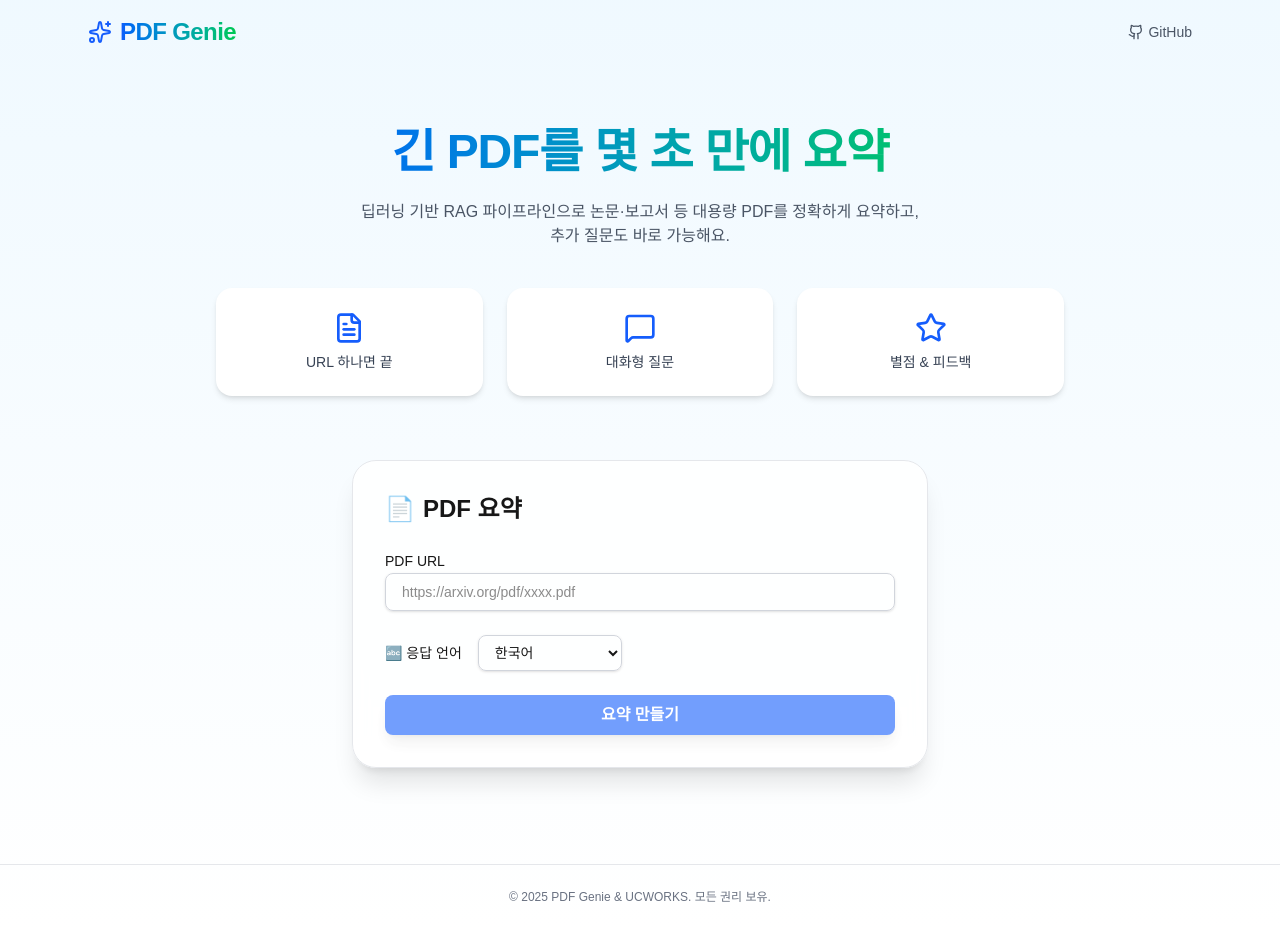
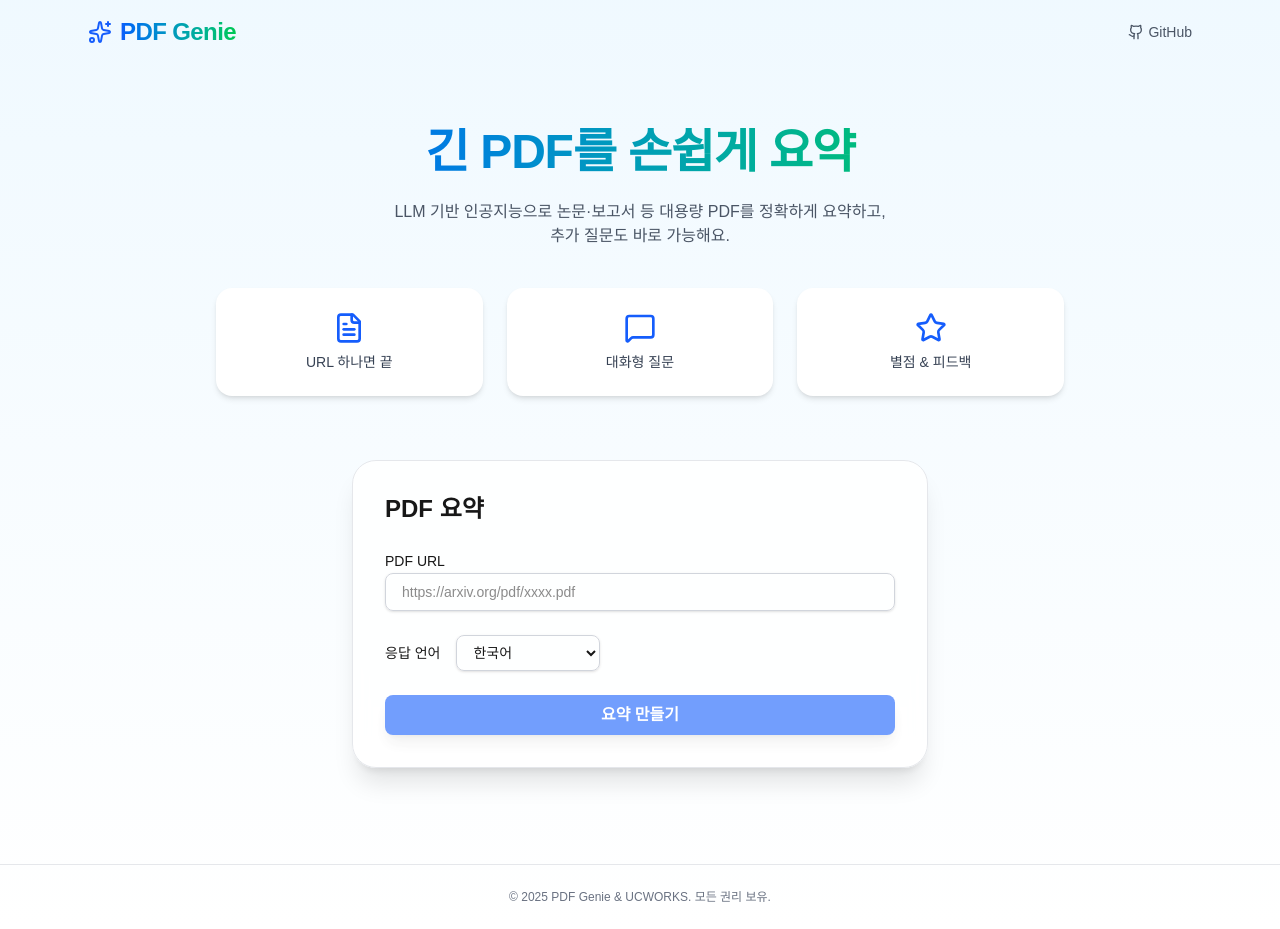
Before and after one commit to CODEHakR1234/ucware-llm-website, a Next.js app: page / in a window 1280 px wide. Built offline with nearby package versions, Linux system fonts and the light colour scheme.

Commit message:
changed some texts, removed imojis and added languages

```diff
--- a/src/app/page.tsx
+++ b/src/app/page.tsx
@@ -53,12 +53,12 @@
                      bg-clip-text text-transparent text-4xl font-extrabold tracking-tight
                      sm:text-5xl break-keep"
         >
-          긴&nbsp;PDF를<wbr /> 몇&nbsp;초&nbsp;만에<wbr /> 요약
+          긴&nbsp;PDF를<wbr /> 손쉽게<wbr /> 요약
         </h2>
 
         {/* 서브카피 — 반응형 <br> 로 데스크톱에서만 줄바꿈 */}
         <p className="mx-auto mt-6 max-w-2xl text-gray-600 dark:text-gray-300 break-keep">
-          딥러닝 기반 RAG 파이프라인으로 논문·보고서 등 대용량 PDF를 정확하게
+          LLM 기반 인공지능으로 논문·보고서 등 대용량 PDF를 정확하게
           요약하고,
           <br className="hidden sm:block" />
           <span className="font-medium">추가 질문</span>도 바로 가능해요.
--- a/src/components/PdfSummaryForm/FollowUpCard.tsx
+++ b/src/components/PdfSummaryForm/FollowUpCard.tsx
@@ -37,16 +37,13 @@
       {/* ── 입력 ── */}
       <div className="space-y-2">
         <h2 className="flex items-center gap-2 text-lg font-bold">
-          <span role="img" aria-label="chat">
-            💬
-          </span>{' '}
           추가 질문
         </h2>
         <div className="flex flex-col gap-2 sm:flex-row">
           <input
             value={q}
             onChange={e => setQ(e.target.value)}
-            placeholder="예: 결론을 한 문장으로 요약해줘"
+            placeholder="xxx가 뭐야?"
             className="flex-1 rounded-lg border border-gray-300 px-4 py-2 text-sm
                        shadow-sm focus:border-green-600 focus:outline-none
                        focus:ring focus:ring-green-200 dark:border-neutral-700
@@ -61,7 +58,7 @@
                        disabled:opacity-60"
           >
             {busy && <Spinner />}
-            <span>{busy ? '질문 중…' : '질문하기'}</span>
+            <span>{busy ? '답변 중…' : '질문하기'}</span>
           </button>
         </div>
       </div>
@@ -73,7 +70,7 @@
           className="flex-grow rounded-xl bg-gray-50 px-6 py-4 dark:bg-neutral-800/50"
         >
           <summary className="cursor-pointer text-sm font-medium">
-            🗒️ 추가 질문 기록
+            추가 질문 기록
           </summary>
           <div className="mt-4 max-h-[60vh] overflow-y-auto pr-1">
             <ul className="space-y-4 text-sm">
--- a/src/components/PdfSummaryForm/PdfSummaryForm.tsx
+++ b/src/components/PdfSummaryForm/PdfSummaryForm.tsx
@@ -6,10 +6,12 @@
 import FollowUpCard from './FollowUpCard'
 import FeedbackModal from './FeedbackModal'
 
-export type Lang = 'KO' | 'EN'
+export type Lang = 'KO' | 'EN' | 'CN' | 'JP'
 const LANG_OPTIONS = [
   { value: 'KO', label: '한국어' },
   { value: 'EN', label: 'English' },
+  { value: 'CN', label: '中文' },
+  { value: 'JP', label: '日本語' },
 ] as const
 
 type Phase = 'input' | 'summary'
@@ -172,9 +174,6 @@
         >
           {/* 제목 */}
           <h1 className="flex items-center gap-2 text-2xl font-extrabold">
-            <span role="img" aria-label="pdf">
-              📄
-            </span>
             PDF 요약
           </h1>
 
@@ -200,7 +199,7 @@
           {/* 언어 선택 */}
           <div className="flex flex-col gap-2 sm:flex-row sm:items-center sm:gap-4">
             <label htmlFor="lang" className="text-sm font-medium">
-              🔤 응답 언어
+              응답 언어
             </label>
             <select
               id="lang"
@@ -237,9 +236,6 @@
           {phase === 'summary' && (
             <div className="flex flex-col space-y-4">
               <h2 className="flex items-center gap-2 text-lg font-bold">
-                <span role="img" aria-label="result">
-                  📝
-                </span>
                 요약 결과
               </h2>
               <pre
```
